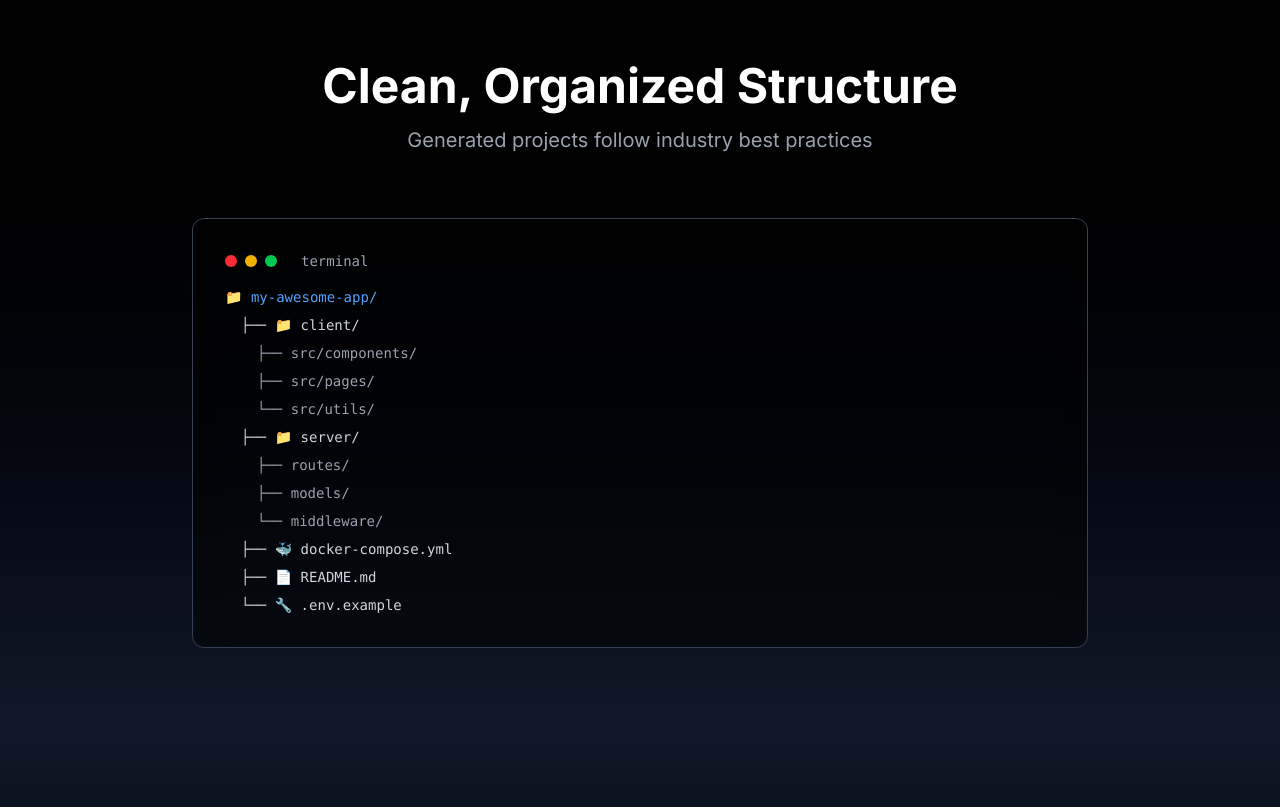
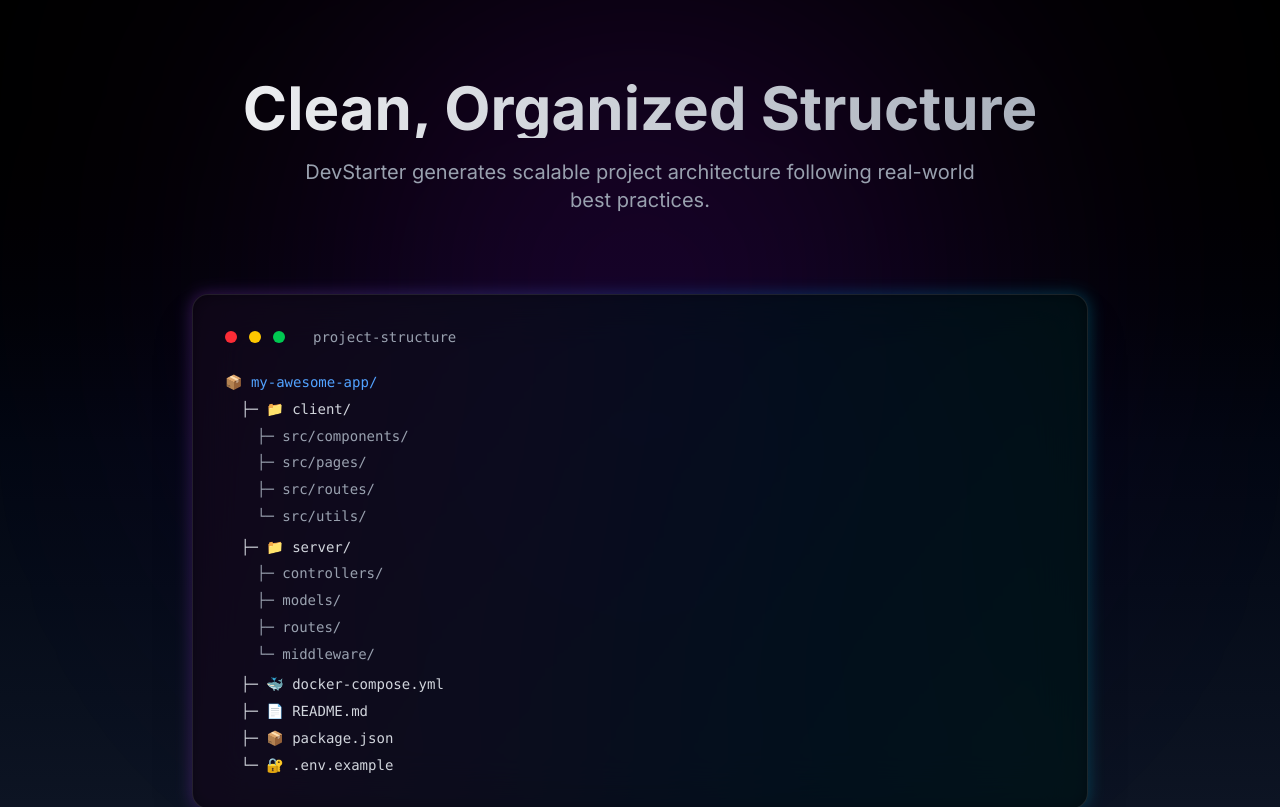
Before and after one commit to Debug-Aryan/DevStarter, a React (Vite) app in the folder client/: page / in a window 1280 px wide. Shown: the part 1900-2707 px from the top of the page. Built offline with nearby package versions, Linux system fonts and the light colour scheme.

Commit message:
Update The Code Preview Section

```diff
--- a/client/src/pages/HomePage/components/CodePreviewSection.jsx
+++ b/client/src/pages/HomePage/components/CodePreviewSection.jsx
@@ -1,32 +1,63 @@
 export default function CodePreviewSection() {
   return (
-        <section className="relative z-10 bg-gradient-to-b from-black to-gray-900 px-6 py-20">
-            <div className="max-w-7xl mx-auto">
-                <div className="text-center mb-16">
-                    <h2 className="text-4xl md:text-5xl font-bold mb-4">Clean, Organized Structure</h2>
-                    <p className="text-xl text-gray-400">Generated projects follow industry best practices</p>
+    <section className="relative overflow-hidden bg-gradient-to-b from-black via-gray-950 to-gray-900 px-6 py-24">
+
+      {/* glow background */}
+      <div className="absolute inset-0 flex justify-center">
+        <div className="w-[600px] h-[600px] bg-purple-600/20 blur-[160px] rounded-full" />
       </div>
 
-                <div className="bg-black/50 backdrop-blur-lg rounded-xl border border-gray-700 p-8 max-w-4xl mx-auto">
-                    <div className="font-mono text-sm space-y-2">
-                        <div className="flex items-center space-x-2 mb-4">
-                            <div className="w-3 h-3 bg-red-500 rounded-full"></div>
-                            <div className="w-3 h-3 bg-yellow-500 rounded-full"></div>
-                            <div className="w-3 h-3 bg-green-500 rounded-full"></div>
-                            <span className="text-gray-400 text-sm ml-4 font-mono">terminal</span>
+      <div className="relative max-w-7xl mx-auto">
+
+        {/* heading */}
+        <div className="text-center mb-20">
+          <h2 className="text-4xl md:text-6xl font-bold bg-gradient-to-r from-white to-gray-400 bg-clip-text text-transparent mb-5">
+            Clean, Organized Structure
+          </h2>
+          <p className="text-lg md:text-xl text-gray-400 max-w-2xl mx-auto">
+            DevStarter generates scalable project architecture following real-world best practices.
+          </p>
         </div>
-                        <div className="text-blue-400">📁 my-awesome-app/</div>
-                        <div className="ml-4 text-gray-300">├── 📁 client/</div>
-                        <div className="ml-8 text-gray-400">├── src/components/</div>
-                        <div className="ml-8 text-gray-400">├── src/pages/</div>
-                        <div className="ml-8 text-gray-400">└── src/utils/</div>
-                        <div className="ml-4 text-gray-300">├── 📁 server/</div>
-                        <div className="ml-8 text-gray-400">├── routes/</div>
-                        <div className="ml-8 text-gray-400">├── models/</div>
-                        <div className="ml-8 text-gray-400">└── middleware/</div>
-                        <div className="ml-4 text-gray-300">├── 🐳 docker-compose.yml</div>
-                        <div className="ml-4 text-gray-300">├── 📄 README.md</div>
-                        <div className="ml-4 text-gray-300">└── 🔧 .env.example</div>
+
+        {/* code window */}
+        <div className="relative group max-w-4xl mx-auto">
+
+          {/* gradient border */}
+          <div className="absolute -inset-[1px] rounded-2xl bg-gradient-to-r from-purple-500/40 via-blue-500/40 to-cyan-500/40 blur opacity-70 group-hover:opacity-100 transition" />
+
+          <div className="relative bg-black/70 backdrop-blur-xl rounded-2xl border border-white/10 p-8 shadow-2xl">
+
+            {/* terminal header */}
+            <div className="flex items-center space-x-3 mb-6">
+              <span className="w-3 h-3 bg-red-500 rounded-full" />
+              <span className="w-3 h-3 bg-yellow-400 rounded-full" />
+              <span className="w-3 h-3 bg-green-500 rounded-full" />
+              <span className="ml-4 text-gray-400 text-sm font-mono">project-structure</span>
+            </div>
+
+            {/* file tree */}
+            <div className="font-mono text-sm leading-relaxed space-y-1">
+
+              <div className="text-blue-400">📦 my-awesome-app/</div>
+
+              <div className="ml-4 text-gray-300">├─ 📁 client/</div>
+              <div className="ml-8 text-gray-400">├─ src/components/</div>
+              <div className="ml-8 text-gray-400">├─ src/pages/</div>
+              <div className="ml-8 text-gray-400">├─ src/routes/</div>
+              <div className="ml-8 text-gray-400">└─ src/utils/</div>
+
+              <div className="ml-4 text-gray-300 mt-2">├─ 📁 server/</div>
+              <div className="ml-8 text-gray-400">├─ controllers/</div>
+              <div className="ml-8 text-gray-400">├─ models/</div>
+              <div className="ml-8 text-gray-400">├─ routes/</div>
+              <div className="ml-8 text-gray-400">└─ middleware/</div>
+
+              <div className="ml-4 text-gray-300 mt-2">├─ 🐳 docker-compose.yml</div>
+              <div className="ml-4 text-gray-300">├─ 📄 README.md</div>
+              <div className="ml-4 text-gray-300">├─ 📦 package.json</div>
+              <div className="ml-4 text-gray-300">└─ 🔐 .env.example</div>
+            </div>
+
           </div>
         </div>
       </div>
```
Lines whose indentation alone changed are shown as unchanged.
